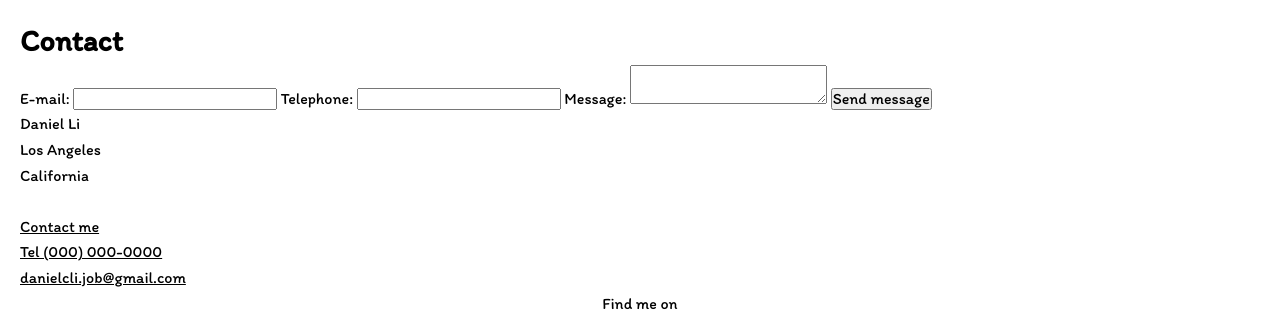
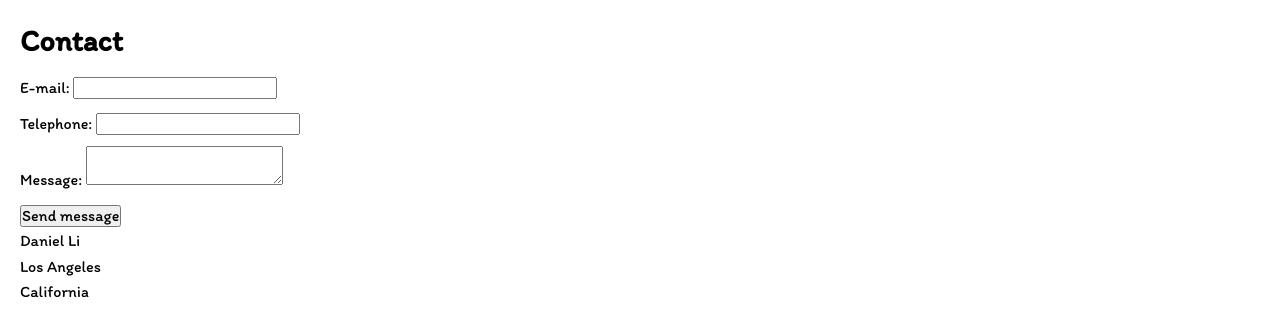
Before and after one commit to danielcli-dev/website-portfolio, a plain HTML site: page contact.html in a window 1280 px wide. Shown: the part 103-414 px from the top of the page. Drawn offline with nearby package versions, Linux system fonts and the light colour scheme.

Commit message:
Fixed misaligned form inputs on contact page

```diff
--- a/contact.html
+++ b/contact.html
@@ -1,20 +1,20 @@
 <!DOCTYPE html>
 <html lang="en">
   <head>
-    <meta charset="utf-8">
-    <meta name="viewport" content="width=device-width, initial-scale=1">
+    <meta charset="utf-8" />
+    <meta name="viewport" content="width=device-width, initial-scale=1" />
     <title>Contact Daniel Li</title>
     <link
       rel="shortcut icon"
       href="img/daniel-li-logo.ico"
       type="image/x-icon"
-    >
+    />
     <link
       rel="stylesheet"
       type="text/css"
       href="https://cdnjs.cloudflare.com/ajax/libs/normalize/8.0.0/normalize.min.css"
-    >
-    <link rel="stylesheet" type="text/css" href="css/style.production.css">
+    />
+    <link rel="stylesheet" type="text/css" href="css/style.production.css" />
   </head>
 
   <body>
@@ -25,7 +25,7 @@
             class="logo__image"
             src="img/daniel-li-logo.ico"
             alt="Personal logo of Daniel Li, a text logo in lowercase letters of my initials D L"
-          >
+          />
           <h1 class="logo__text">Daniel Li</h1>
         </div>
       </a>
@@ -60,28 +60,36 @@
     <div>
       <h1>Contact</h1>
       <form method="post">
-        <label class="standard-label" for="contact-email">E-mail: </label>
-        <input type="email" id="contact-email" required>
+        <div class="form__container">
+          <label class="standard-label" for="contact-email">E-mail: </label>
+          <input type="email" id="contact-email" required />
+        </div>
+        <div class="form__container">
+          <label class="standard-label" for="contact-tel">Telephone: </label>
 
-        <label class="standard-label" for="contact-tel">Telephone: </label>
+          <input
+            type="tel"
+            id="contact-tel"
+            pattern="\d{3}[\-]\d{3}[\-]\d{4}"
+          />
+        </div>
+        <div class="form__container">
+          <label class="standard-label" for="contact-message">Message: </label>
+          <textarea id="contact-message" maxlength="240" required></textarea>
+        </div>
 
-        <input type="tel" id="contact-tel" pattern="\d{3}[\-]\d{3}[\-]\d{4}">
-
-        <label class="standard-label" for="contact-message">Message: </label>
-        <textarea id="contact-message" maxlength="240" required></textarea>
-
-        <input type="submit" value="Send message">
+        <input type="submit" value="Send message" />
       </form>
     </div>
     <div>
-      Daniel Li<br >
+      Daniel Li<br />
 
-      Los Angeles<br >
-      California<br >
-      <br >
-      <a href="mailto:office@careerfoundry.com">Contact me</a> <br >
+      Los Angeles<br />
+      California<br />
+      <br />
+      <a href="mailto:office@careerfoundry.com">Contact me</a> <br />
 
-      <a href="tel:+0000000000">Tel (000) 000-0000</a><br >
+      <a href="tel:+0000000000">Tel (000) 000-0000</a><br />
       <a href="mailto:danielcli(dot)job(at)gmail(dot)com"
         >danielcli.job@gmail.com</a
       >
@@ -90,13 +98,13 @@
       <p>Find me on</p>
       <div class="social-media">
         <a class="socials__icon" href="https://www.github.com">
-          <img src="img/github_icon.svg" alt="Github Icon" >
+          <img src="img/github_icon.svg" alt="Github Icon" />
         </a>
         <a class="socials__icon" href="https://www.twitter.com">
-          <img src="img/twitter_icon.svg" alt="Twitter Icon" >
+          <img src="img/twitter_icon.svg" alt="Twitter Icon" />
         </a>
         <a class="socials__icon" href="https://www.linkedin.com">
-          <img src="img/linkedin_icon.svg" alt="Linkedin Icon" >
+          <img src="img/linkedin_icon.svg" alt="Linkedin Icon" />
         </a>
       </div>
     </footer>
```
